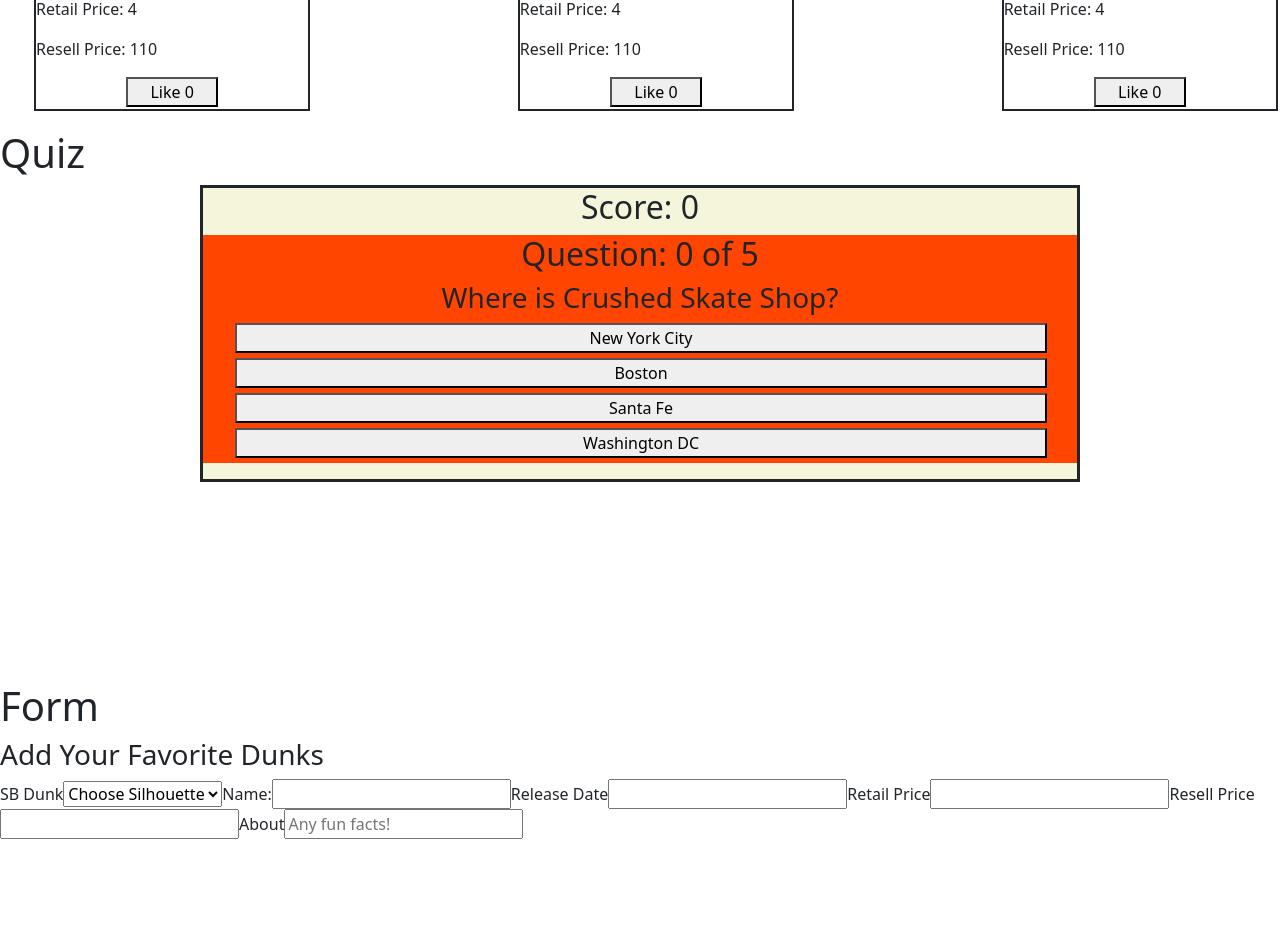
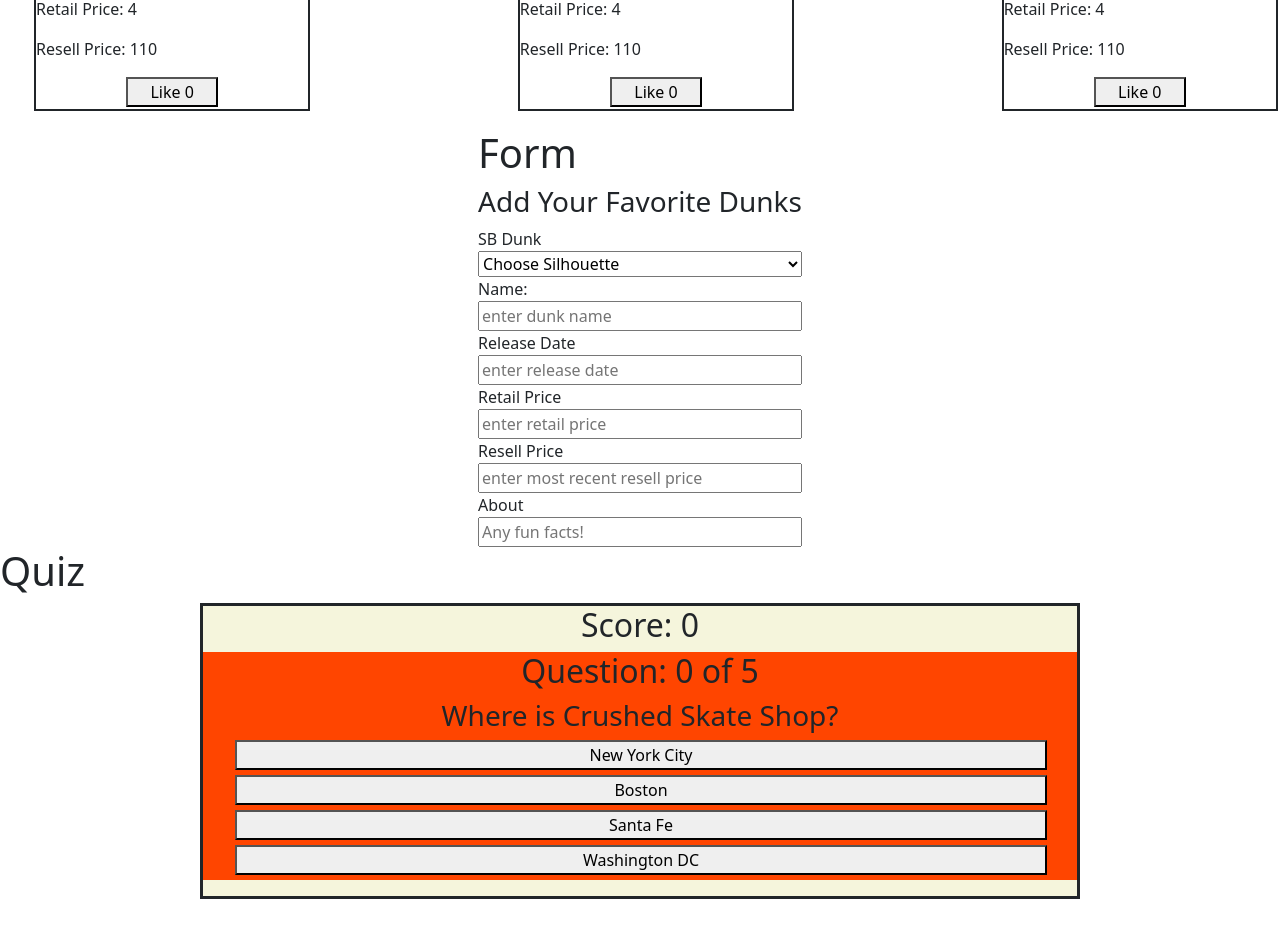
Before and after one commit to andredragacevac/andre_phase-2, a React (Create React App) app: page / in a window 1280 px wide. Shown: the part 1400-2337 px from the top of the page. Before the commit the page ends 2239 px from the top, so only its background shows below. Built offline with nearby package versions, Linux system fonts and the light colour scheme; data requests are answered from the project's data file.

Commit message:
useState on DunkForm.js

```diff
--- a/src/App.css
+++ b/src/App.css
@@ -61,7 +61,7 @@
   border-style: solid;
   margin-left: 200px;
   margin-right: 200px;
-  margin-bottom: 200px;
+  margin-bottom: 50px;
   background-color: beige;
 }
 
@@ -117,3 +117,14 @@
   font-size: 1.25rem;
   transition: all 0.3s;
 }
+
+.dunk-form{
+  display: flex;
+  flex-direction: column;
+  flex-wrap: wrap;
+  align-content: center;
+  align-items: stretch;
+}
+.hidden {
+  display: none;
+}
--- a/src/App.js
+++ b/src/App.js
@@ -2,8 +2,9 @@ import './App.css';
 import { Routes, Route } from "react-router-dom";
 import Home from './pages/Home';
 import Vote from './pages/Vote';
-import Quiz from './pages/Quiz';
+import Quiz from './components/Quiz';
 import Navbar from './components/Navbar';
+import DunkForm from './components/DunkForm';
 import { useEffect, useState } from "react";
 
 function App() {
@@ -16,11 +17,12 @@ function App() {
       .then(dunks => setDunks(dunks))
   }, []);
 
-  //search handler
+  //SearchBar
   const filteredDunks = dunks.filter(dunk => {
     return dunk.name.toLowerCase().includes(searchQuery.toLowerCase());
   })
 
+  //Quiz
 
 
   return (
@@ -31,6 +33,7 @@ function App() {
         filteredDunks={filteredDunks}
       />
       <Vote dunks={dunks}/>
+      <DunkForm />
       <Quiz dunks={dunks}/>
     </div>
 
--- a/src/components/DunkForm.js
+++ b/src/components/DunkForm.js
@@ -1,6 +1,17 @@
+import { useState } from "react";
+
 const DunkForm = () =>{
+
+    const [ date, dateSetter ] = useState("");
+
+    const handleDate = (e) => {
+        dateSetter(e.target.value);
+    }
+
+
     return(
         <div className="dunk-form">
+            <h1>Form</h1>
             <h3>Add Your Favorite Dunks</h3>
 
             <label >SB Dunk </label>
@@ -11,22 +22,23 @@ const DunkForm = () =>{
             </select>
 
             <label>Name: </label>
-            <input type="text"/>
+            <input type="text"placeholder="enter dunk name"/>
 
             <label>Release Date</label>
-            <input type="text"/>
+            <input type="text"
+                placeholder="enter release date"
+                value={date}
+                onChange={handleDate}
+            />
 
             <label>Retail Price</label>
-            <input type="text"/>
+            <input type="text" placeholder="enter retail price"/>
 
             <label>Resell Price</label>
-            <input type="text"/>
+            <input type="text" placeholder="enter most recent resell price"/>
 
             <label>About</label>
             <input type="text" placeholder="Any fun facts!"></input>
-
-
-
         </div>
     )
 }
--- a/src/pages/Quiz.js
+++ b/src/components/Quiz.js
@@ -1,6 +1,5 @@
 import {useState} from "react";
 import questions from "../data/questions";
-import DunkForm from "../components/DunkForm";
 
 const Quiz = () => {
     const [showResults, setShowResults] = useState(false);
@@ -58,10 +57,6 @@ const Quiz = () => {
                 </div>
                 )}
             </div>
-            <div className="form">
-                <h1>Form</h1>
-                <DunkForm />
-            </div>
         </>
     )
 }
--- a/src/pages/Home.js
+++ b/src/pages/Home.js
@@ -1,13 +1,10 @@
 import DunkItem from "../components/DunkItem";
-import { useState } from "react";
 
 const Home =({ setSearchQuery, filteredDunks }) => {
 
     const handleSearch = (e) =>{
         setSearchQuery(e.target.value)
     }
-
-
 
     const dunkItems = filteredDunks.map((dunk) => {
         return <DunkItem key={dunk.id} {...dunk}/>
```
Also changed, not shown: src/components/QuizItem.js (added), src/pages/Form.js (added), src/pages/QuizPage.js (added).
